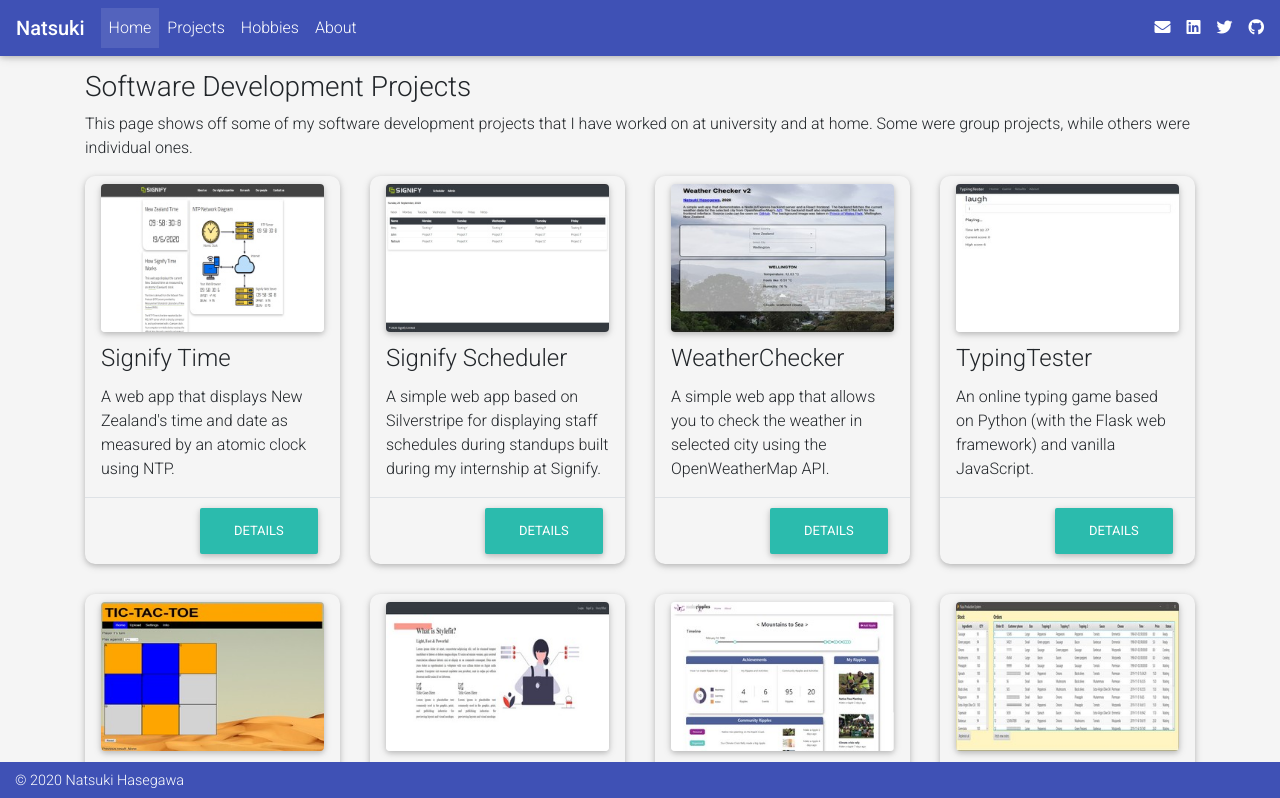
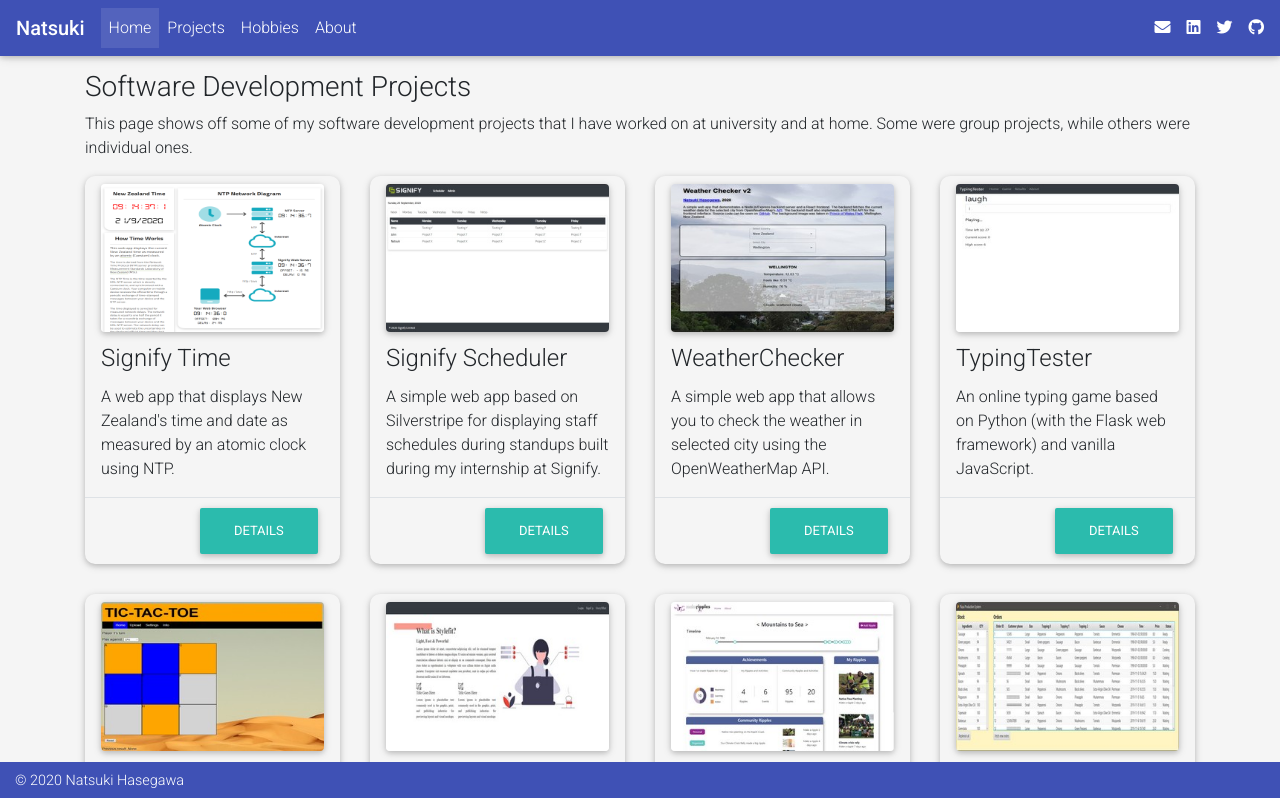
Before and after one commit to oosacker/portfoliio-site, a React (Create React App) app: page /projects in a window 1280 px wide. Shown: the top 798 px of the page. Built offline with nearby package versions, Linux system fonts and the light colour scheme.

Commit message:
time photo

```diff
--- a/src/pages/projects.js
+++ b/src/pages/projects.js
@@ -26,11 +26,11 @@ const Projects = () => {
                 <ProjectCard
                     title="Signify Time"
                     desc="A web app that displays New Zealand's time and date as measured by an atomic clock using NTP."
-                    image="./images/project_img/small/time.jpg"
+                    image="./images/project_img/small/time2.png"
                     ModalHeader="Signify Time"
-                    ModalBody={["A single-page web app based on Express.js and React that displays New Zealand's time as measured by an atomic clock, built during my internship at Signify Limited.Data from the time server at the Measurement Standards Laboratory of New Zealand (MSL) was used as the source of time. It displays the time according to MSL's time server, Signify's web server and the user's browser, as well as measured time differences between them.",<br/>,<br/>,"The Network Time Protocol (NTP) is used to correct for network delays and accurately display the time. The backend system was built in Express.js by a senior develoepr at Signify, and I was in charge of the frontend. The design was made to look similar to Signify's homepage for promotional purposes. As this is not a personal project, no link or source code is available."]}
+                    ModalBody={["A single-page web app that displays New Zealand's time and date as measured by an atomic clock, built during my internship at Signify Limited. ",<br/>,<br/>,"Data from the time server (attached to a caesium atomic clock) at the Measurement Standards Laboratory of New Zealand (MSL) is used as the source of time. It displays the time according to this time server, Signify's web server and the user's browser, as well as measured time differences between them.",<br/>,<br/>,"The Network Time Protocol (NTP) is used to correct for network delays for accuracy in the time measurement. The backend system was built in Express.js by a senior developer at Signify, and I was in charge of the frontend with React. The design was made to look similar to Signify's homepage to also serve as an advertisement.",<br/>,<br/>,"As this is not a personal project, its source code is not available. The link will be added shortly, when the app goes live."]}
                     ModalURL=""
-                    ModalImage="./images/project_img/large/time.png"
+                    ModalImage="./images/project_img/large/time2.png"
                     ModalGitHub={""}
                 />
 
@@ -39,7 +39,7 @@ const Projects = () => {
                     desc="A simple web app based on Silverstripe for displaying staff schedules during standups built during my internship at Signify."
                     image="./images/project_img/small/scheduler.jpg"
                     ModalHeader="Signify Scheduler"
-                    ModalBody={["One of the first projects I worked on during my internship at Signify Limited. Due to the Covid-19 lockdown between March and April 2020, Signify staff began working from home. This also meant daily standups on Zoom. To aid this, a simple web app was built using the Silverstripe CMS to display staff schedules for the work week. The user interface was built using a Silverstripe theme based on Bootstrap.",<br/>,<br/>,"This app became a favourite at Signify, and it is still being used at the company during their (now) in-person standups. As this is not a personal project, no link or source code is available."]}
+                    ModalBody={["One of the first projects I worked on during my internship at Signify Limited. Due to the Covid-19 lockdown between March and April 2020, Signify staff began working from home. To keep everyone updated, the company decided to hold daily standups on Zoom.",<br/>,<br/>,"To aid this, a simple web app was built using the Silverstripe CMS to display staff schedules. A project manager can login to the backend interface and enter staff names and their daily activities for a whole work week. The user interface was built using a Silverstripe theme based on Bootstrap.",<br/>,<br/>,"This app became a favourite at Signify, and it is still being used at the company during their (now) in-person standups.",<br/>,<br/>,"As this is not a personal project, no link or source code is available."]}
                     ModalURL=""
                     ModalImage="./images/project_img/large/scheduler.png"
                     ModalGitHub={""}
```
Also changed, not shown: public/images/project_img/large/time2.png (added), public/images/project_img/small/time2.png (added).
